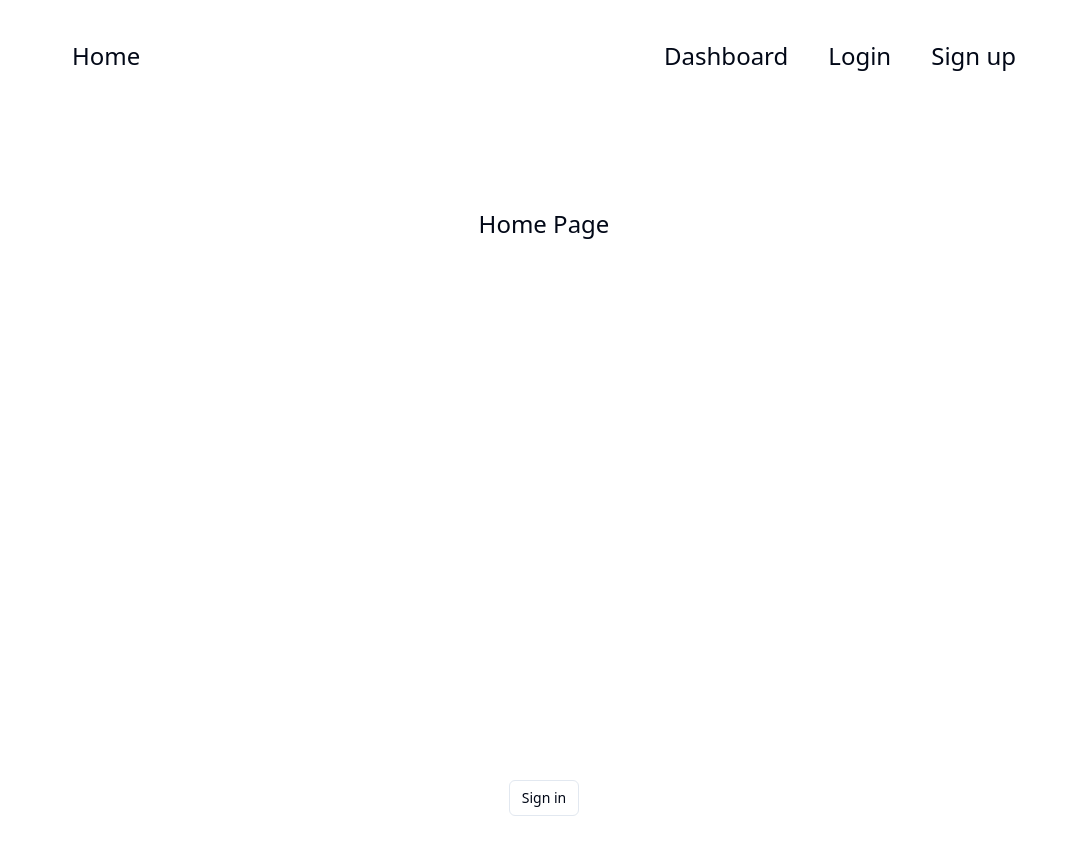
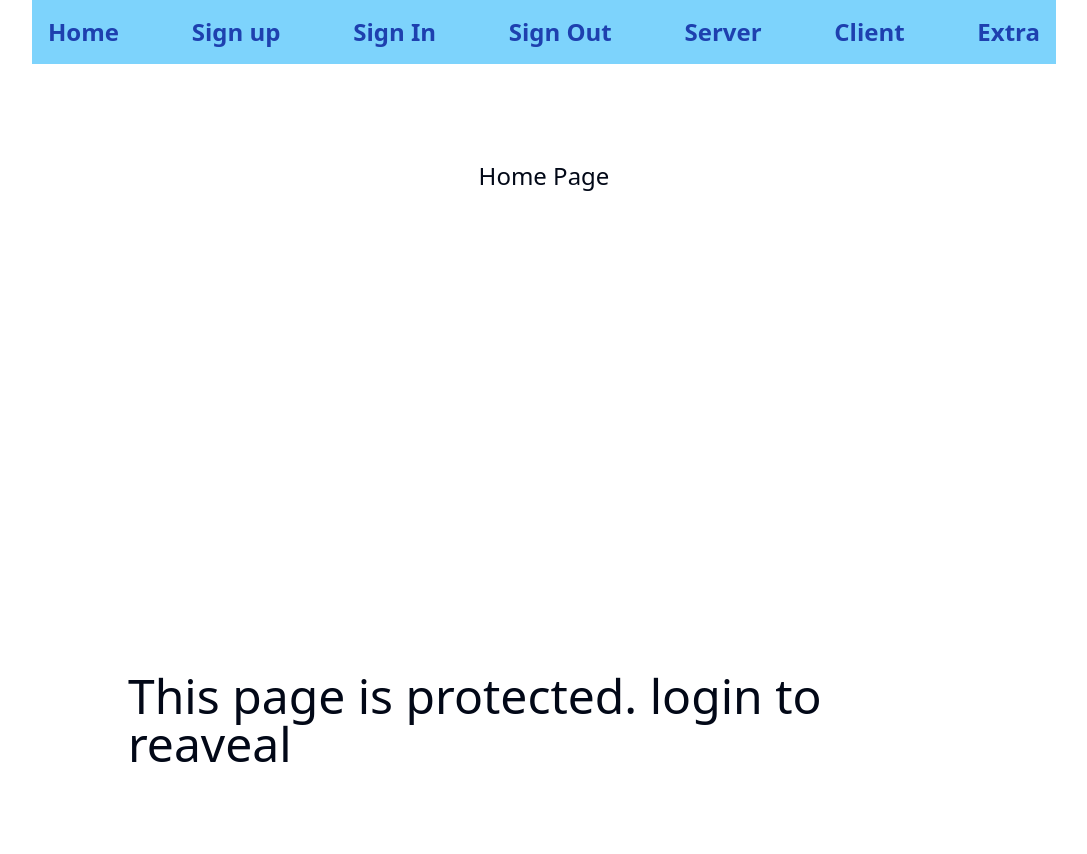
Before and after one commit to RonAlmog/django-rest-authjs-frontend, a Next.js app: page / in a window 1280 px wide. Shown: the top 854 px of the page, without its empty margins (96-1183 px from the left). Built offline with nearby package versions, Linux system fonts and the light colour scheme; no server answers.

Commit message:
protect server components

```diff
--- a/app/(home)/client/page.tsx
+++ b/app/(home)/client/page.tsx
@@ -1,5 +1,6 @@
 "use client";
-
+// Remember you must use an AuthProvider (in layout) for
+// client components to useSession
 import { useSession } from "next-auth/react";
 import { redirect } from "next/navigation";
 
@@ -16,10 +17,13 @@ const ClientPage = () => {
   });
 
   return (
-    <section>
-      <p>Name: {session?.user?.name}</p>
-      <p>Email: {session?.user?.email}</p>
-    </section>
+    <>
+      <h2>Client page</h2>
+      <section>
+        <p>Name: {session?.user?.username}</p>
+        <p>Email: {session?.user?.email}</p>
+      </section>
+    </>
   );
 };
 
--- a/app/(home)/dashboard/page.tsx
+++ /dev/null
@@ -1,9 +0,0 @@
-import React from "react";
-
-type Props = {};
-
-const Dashboard = (props: Props) => {
-  return <div>Dashboard</div>;
-};
-
-export default Dashboard;
--- /dev/null
+++ b/app/(home)/extra/page.tsx
@@ -0,0 +1,5 @@
+const ExtraPage = () => {
+  return <div>Extra Page</div>;
+};
+
+export default ExtraPage;
--- a/app/(home)/orders/page.tsx
+++ b/app/(home)/server/page.tsx
@@ -7,7 +7,7 @@ type Props = {};
 const OrdersPage = async (props: Props) => {
   const data = await getServerSession(authOptions);
 
-  return <div>OrdersPage</div>;
+  return <div>Server Page</div>;
 };
 
 export default OrdersPage;
--- a/app/page.tsx
+++ b/app/page.tsx
@@ -1,17 +1,32 @@
-"use client";
+// server component!
 import { Button } from "@/components/ui/button";
 import { Inter } from "next/font/google";
 import { signIn } from "next-auth/react";
 
+import { getServerSession } from "next-auth/next";
+import { authOptions } from "./api/auth/[...nextauth]/route";
+
 const inter = Inter({ subsets: ["latin"] });
 
-export default function Home() {
+export default async function Home() {
+  const session = await getServerSession(authOptions);
   return (
     <main className="flex min-h-screen flex-col items-center justify-between p-24">
-      <h1>Home Page</h1>
-      <Button size="sm" variant="outline" onClick={() => signIn()}>
-        Sign in
-      </Button>
+      <>
+        {session ? (
+          <p>Name: {session?.user?.username}</p>
+        ) : (
+          <>
+            <h1>Home Page</h1>
+            <h1 className="text-5xl">
+              This page is protected. login to reaveal
+            </h1>
+            {/* <Button size="sm" variant="outline" onClick={() => signIn()}>
+              Sign in
+            </Button> */}
+          </>
+        )}
+      </>
     </main>
   );
 }
--- a/components/navbar.tsx
+++ b/components/navbar.tsx
@@ -2,26 +2,31 @@ import Link from "next/link";
 
 const Navbar = () => {
   return (
-    <div>
-      <ul className="flex justify-between m-10 items-center">
-        <div>
-          <Link href="/">
-            <li>Home</li>
-          </Link>
-        </div>
-        <div className="flex gap-10">
-          <Link href="/dashboard">
-            <li>Dashboard</li>
-          </Link>
-          <Link href="/login">
-            <li>Login</li>
-          </Link>
-          <Link href="/signup">
-            <li>Sign up</li>
-          </Link>
-        </div>
+    <nav className="bg-sky-300 text-blue-800 p-4">
+      <ul className="flex justify-between text-2xl font-bold">
+        <li>
+          <Link href="/">Home</Link>
+        </li>
+        <li>
+          <Link href="/signup">Sign up</Link>
+        </li>
+        <li>
+          <Link href="/api/auth/signin">Sign In</Link>
+        </li>
+        <li>
+          <Link href="/api/auth/signout">Sign Out</Link>
+        </li>
+        <li>
+          <Link href="/server">Server</Link>
+        </li>
+        <li>
+          <Link href="/client">Client</Link>
+        </li>
+        <li>
+          <Link href="/extra">Extra</Link>
+        </li>
       </ul>
-    </div>
+    </nav>
   );
 };
 
```
